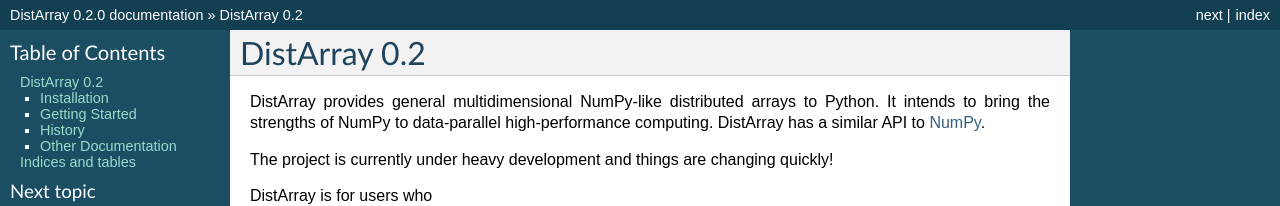
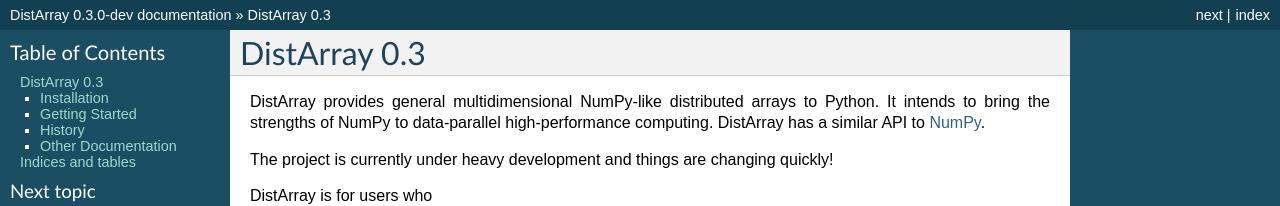
Before and after one commit to enthought/distarray, a Sphinx documentation site: the page built from docs/source/index.rst, in a window 1280 px wide and 900 px high. Shown: the top 206 px of the window. Built offline with Sphinx 7.4.7, drawn with Linux system fonts in a browser that asks for light colours; some of the changed text lies outside the part shown.

Commit message:
Updates version to 0.3-dev.
Helps indicate that we're now working on 0.3 pre-release.

```diff
--- a/distarray/__init__.py
+++ b/distarray/__init__.py
@@ -4,7 +4,7 @@
 #  Distributed under the terms of the BSD License.  See COPYING.rst.
 # ---------------------------------------------------------------------------
 
-__version__ = "0.2.0"
+__version__ = "0.3.0-dev"
 
 from distarray.client import DistArray
 from distarray.context import Context
--- a/docs/source/conf.py
+++ b/docs/source/conf.py
@@ -69,9 +69,9 @@
 # built documents.
 #
 # The short X.Y version.
-version = '0.2'
+version = '0.3'
 # The full version, including alpha/beta/rc tags.
-release = '0.2.0'
+release = '0.3.0-dev'
 
 # The language for content autogenerated by Sphinx. Refer to documentation
 # for a list of supported languages.
--- a/setup.py
+++ b/setup.py
@@ -14,7 +14,7 @@
 
 metadata = {
     'name': 'distarray',
-    'version': '0.2.0',
+    'version': '0.3.0-dev',
     'description': 'Distributed Memory Arrays for Python',
     'keywords': 'parallel mpi distributed array',
     'license': 'New BSD',
```
